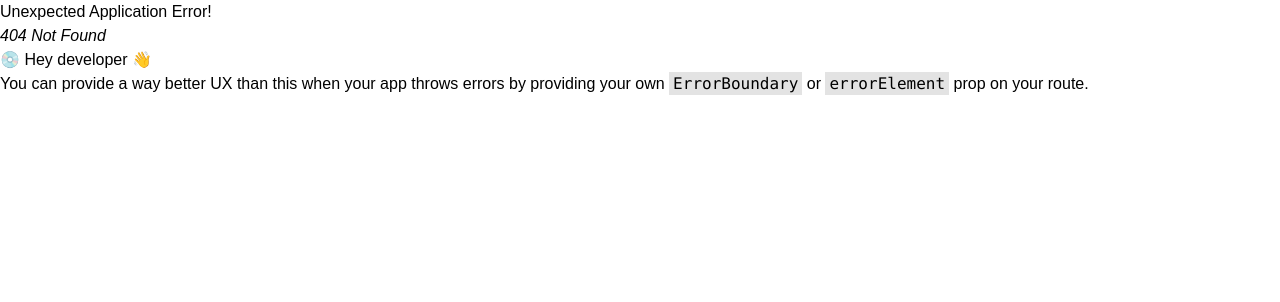
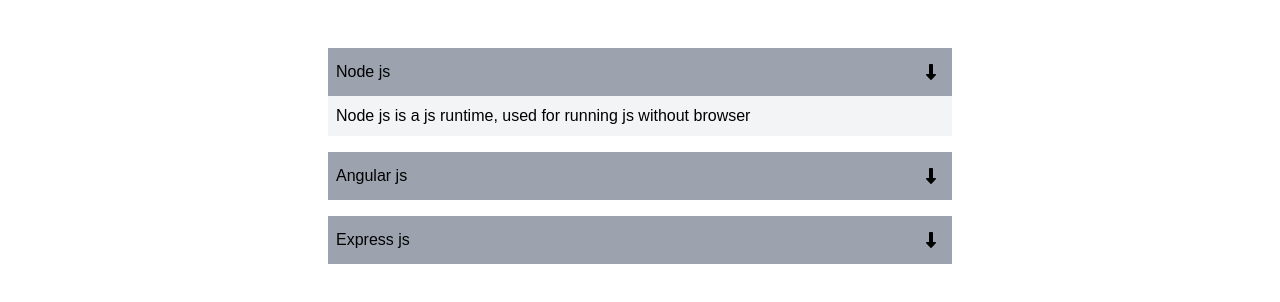
Before and after one commit to Nikhil1916/machine-coding, a React (Create React App) app: page /Accordian in a window 1280 px wide. Before the commit this address had no page. Shown: the top 302 px of the page. Built offline with nearby package versions, Linux system fonts and the light colour scheme.

Commit message:
add accordian

```diff
--- a/package.json
+++ b/package.json
@@ -3,6 +3,11 @@
   "version": "0.1.0",
   "private": true,
   "dependencies": {
+    "@fortawesome/fontawesome-svg-core": "^6.7.2",
+    "@fortawesome/free-brands-svg-icons": "^6.7.2",
+    "@fortawesome/free-regular-svg-icons": "^6.7.2",
+    "@fortawesome/free-solid-svg-icons": "^6.7.2",
+    "@fortawesome/react-fontawesome": "^0.2.2",
     "@testing-library/jest-dom": "^5.17.0",
     "@testing-library/react": "^13.4.0",
     "@testing-library/user-event": "^13.5.0",
--- a/src/App.js
+++ b/src/App.js
@@ -8,6 +8,7 @@
 import ThemeToggle from "./Components/ThemeToggle";
 import { ConfigUI } from './Components/configDrivenUI/ConfigUi';
 import InfiniteScroll from './Components/InfiniteScroll/InfiniteScroll';
+import Accordian from './Components/Accordian/Accordian';
 
 const app = createBrowserRouter([
   {
@@ -41,6 +42,10 @@
    {
     path:"/InfiniteScroll",
     element: <InfiniteScroll/>
+   },
+   {
+    path: "/Accordian",
+    element: <Accordian/>
    }
 
 ])
--- /dev/null
+++ b/src/Components/Accordian/Accordian.js
@@ -0,0 +1,40 @@
+import React, { useState } from "react";
+import AccordianItem from "./AccordianItem";
+
+const data = [
+  {
+    title: "Node js",
+    description: "Node js is a js runtime, used for running js without browser",
+  },
+  {
+    title: "Angular js",
+    description: "Node js is a js runtime, used for running js without browser",
+  },
+  {
+    title: "Express js",
+    description: "Node js is a js runtime, used for running js without browser",
+  },
+];
+
+const Accordian = () => {
+  const [isOpen, setIsOpen] = useState([0]);
+  return (
+    <div className="mt-10">
+      {data?.map((_, index) => {
+        return <AccordianItem key={index} title={_.title} description={_.description} isOpen={isOpen.includes(index)}
+            setIsOpen={
+                ()=>{
+                    if(isOpen.includes(index)) {
+                    setIsOpen(isOpen.filter(i=>i!=index))
+                } else {
+                    setIsOpen([...isOpen, index]);
+                }
+                }
+            }
+         />;
+      })}
+    </div>
+  );
+};
+
+export default Accordian;
--- /dev/null
+++ b/src/Components/Accordian/AccordianItem.js
@@ -0,0 +1,19 @@
+import { faDownLong } from "@fortawesome/free-solid-svg-icons";
+import { FontAwesomeIcon } from "@fortawesome/react-fontawesome";
+import React from "react";
+
+const AccordianItem = ({ title, description , isOpen, setIsOpen }) => {
+  return (
+    <div className="w-[50%] p-2 ml-[25%]">
+      <div className="bg-gray-400 p-2 flex justify-between items-center">
+        <span>{title}</span>
+        <FontAwesomeIcon onClick={
+            setIsOpen
+        } className="p-2 cursor-pointer" icon={faDownLong} />
+      </div>
+   {   isOpen && <div className="bg-gray-100 p-2">{description}</div>}
+    </div>
+  );
+};
+
+export default AccordianItem;
--- a/src/Components/MachineCoding.js
+++ b/src/Components/MachineCoding.js
@@ -16,6 +16,7 @@
             <Link to={"/selfThemeToggler"}><li className='m-2 text-blue-500'>ThemeToggle</li></Link>
             <Link to={"/configUi"}><li className='m-2 text-blue-500'>Config Ui</li></Link>
             <Link to={"/InfiniteScroll"}><li className='m-2 text-blue-500'>Infinite Scroll</li></Link>
+            <Link to={"/Accordian"}><li className='m-2 text-blue-500'>Accordian</li></Link>
 
         </ol>
     </div>
```
Also changed, not shown: 1 other file (tests, documents, lock files or other folders).
